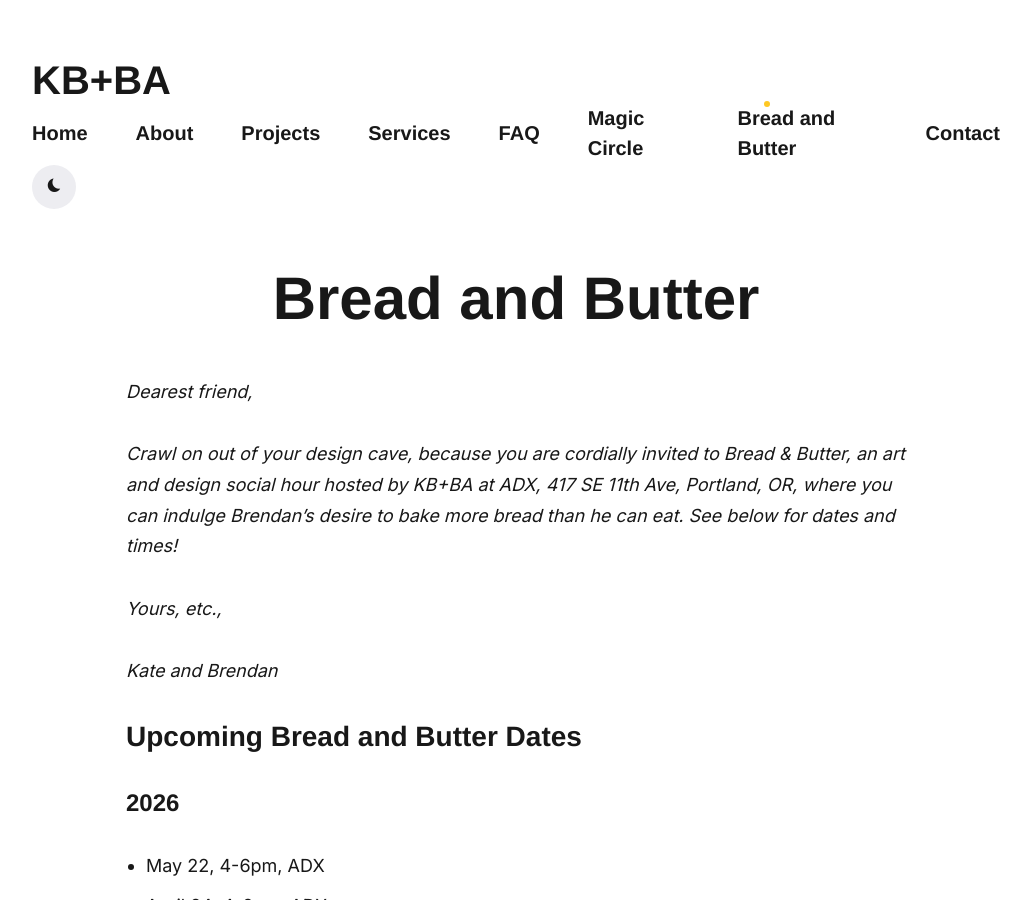
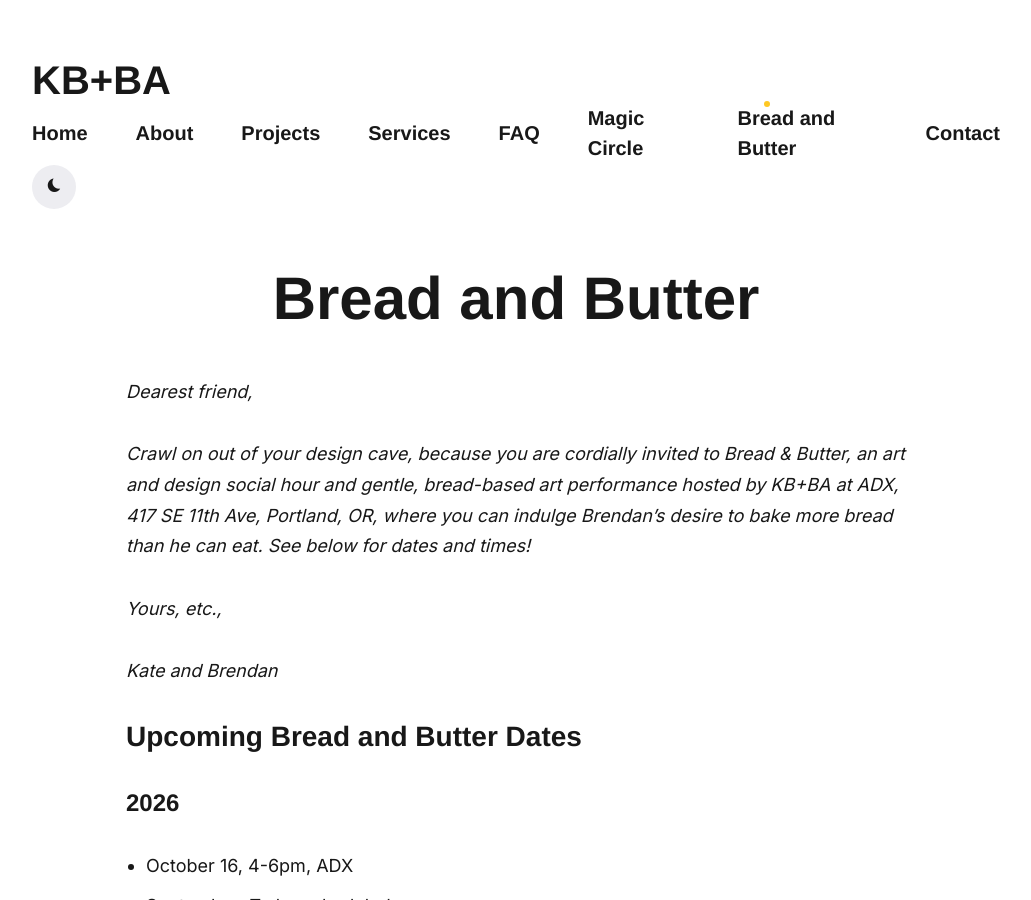
Before and after one commit to balbano/kb-ba.com, a Jekyll site: the page built from _pages/bread-and-butter.md, in a window 1280 px wide and 900 px high. Shown: the whole window, without its empty margins (124-1155 px from the left). Built offline with Jekyll 4.4.1, drawn with Linux system fonts in a browser that asks for light colours; nearby versions of some CDN libraries; some web fonts are replaced; some of the changed text lies outside the part shown.

Commit message:
Update bread and butter dates and add cobid certs

```diff
--- a/_data/settings.yml
+++ b/_data/settings.yml
@@ -32,7 +32,7 @@
 # Author Settings
 author:
   author__name: KB+BA
-  author__bio: KB+BA Architecture, LLC is Kate Barbaria and Brendan Albano. We are based in Portland, OR.
+  author__bio: 'KB+BA Architecture, LLC is Kate Barbaria and Brendan Albano. We are architects based in Portland, OR. COBID Certifications: WBE, ESB, OSBE.'
   author__avatar: '/images/kate-and-brendan.jpg'
 
 social:
--- a/_includes/footer.html
+++ b/_includes/footer.html
@@ -71,7 +71,7 @@
       <div class="col col-12">
         <div class="footer__info">
           <div class="footer__info-box">
-            <div class="copyright">{{site.time | date: '%Y'}} &copy; <a href="/">{{site.data.settings.title}}</a>. Crafted & Designed by <a href="https://jekyllthemes.io/developers/artem-sheludko">Artem Sheludko</a>.</div>
+            <div class="copyright">{{site.time | date: '%Y'}} &copy; <a href="/">{{site.data.settings.title}}</a>. Template by <a href="https://jekyllthemes.io/developers/artem-sheludko">Artem Sheludko</a>.</div>
             <div class="top" title="Top"><i class="ion ion-ios-arrow-up"></i></div>
           </div>
         </div>
--- a/_pages/bread-and-butter.md
+++ b/_pages/bread-and-butter.md
@@ -6,7 +6,7 @@
 
 *Dearest friend,*
 
-*Crawl on out of your design cave, because you are cordially invited to Bread & Butter, an art and design social hour hosted by KB+BA at ADX, 417 SE 11th Ave, Portland, OR, where you can indulge Brendan's desire to bake more bread than he can eat. See below for dates and times!*
+*Crawl on out of your design cave, because you are cordially invited to Bread & Butter, an art and design social hour and gentle, bread-based art performance hosted by KB+BA at ADX, 417 SE 11th Ave, Portland, OR, where you can indulge Brendan's desire to bake more bread than he can eat. See below for dates and times!*
 
 *Yours, etc.,*
 
@@ -16,7 +16,10 @@
 
 ### 2026
 
-- May 22, 4-6pm, ADX
+- October 16, 4-6pm, ADX
+- September: To be scheduled
+- August: To be scheduled
+- May - July: Bread and Butter is on Summer Vacation!
 - April 24, 4-6pm, ADX
 - March 20, 4-6pm, ADX
 - February 20: Cancelled due to Kate and Brendan getting sick 🤧.
```
